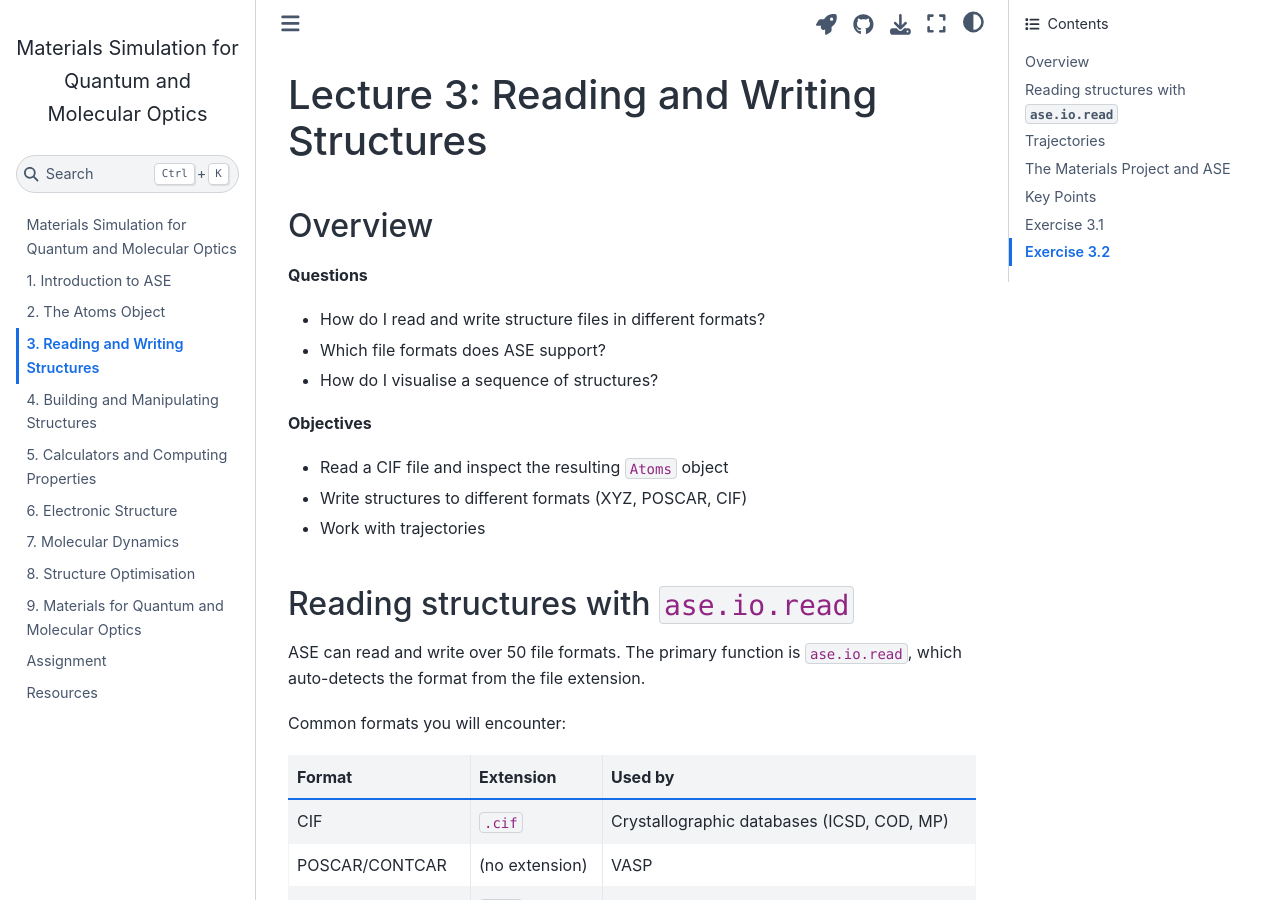
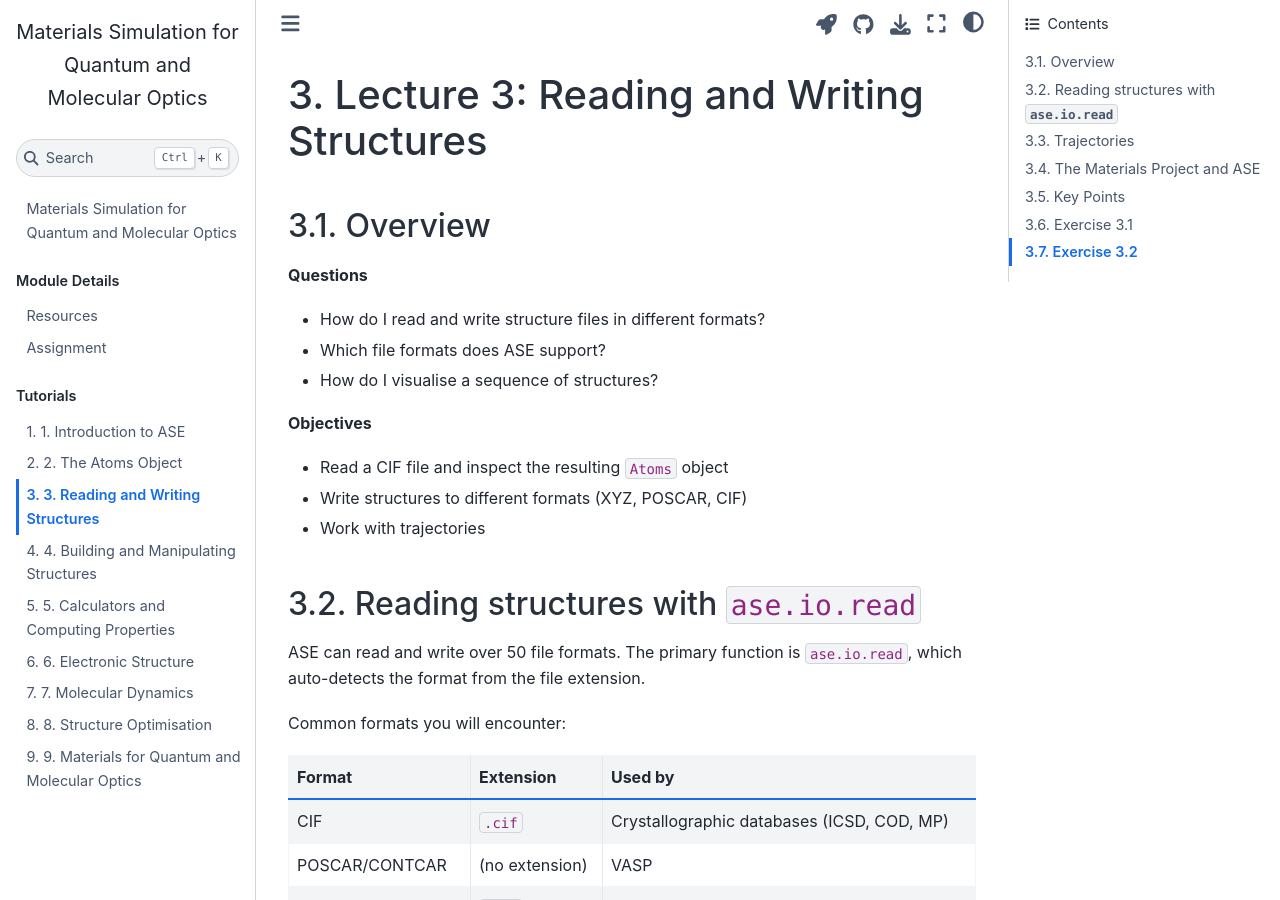
Before and after one commit to NU-CEM/Atomistic_Simulation, a Jupyter Book: the page built from Lecture3.ipynb, in a window 1280 px wide and 900 px high. Built offline with Jupyter Book 1.0.4 settings and Sphinx 7.4.7 and the Sphinx Book theme 1.1.4, drawn with Linux system fonts in a browser that asks for light colours; pages that are not in the unit, such as notebooks, are missing from menus; some of the changed text lies outside the part shown.

Commit message:
Update _toc.yml

```diff
--- a/_toc.yml
+++ b/_toc.yml
@@ -1,6 +1,19 @@
 format: jb-book
 root: intro
-chapters:
+parts:
+- caption: Module Details
+  numbered: false
+  chapters:
+  - file: Contents
+  - file: Learning
+    title: "Learning Outcomes"
+  - file: Resources
+    title: "Resources"
+  - file: Assignment
+    title: "Assignment"
+- caption: Tutorials
+  numbered: true
+  chapters:
   - file: Lecture1
     title: "1. Introduction to ASE"
   - file: Lecture2
@@ -19,7 +32,3 @@ chapters:
     title: "8. Structure Optimisation"
   - file: Lecture9
     title: "9. Materials for Quantum and Molecular Optics"
-  - file: Assignment
-    title: "Assignment"
-  - file: Resources
-    title: "Resources"
```
